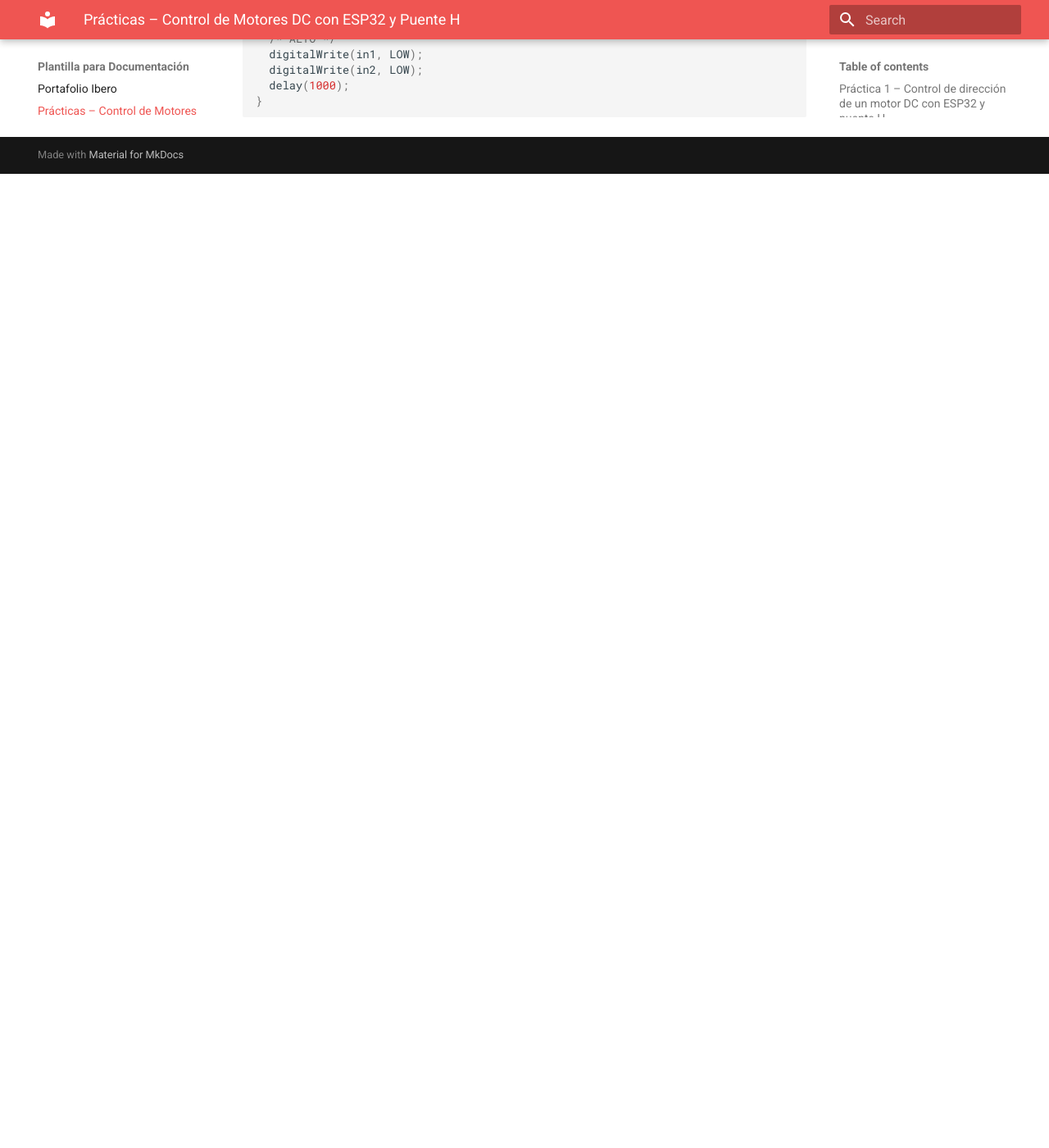
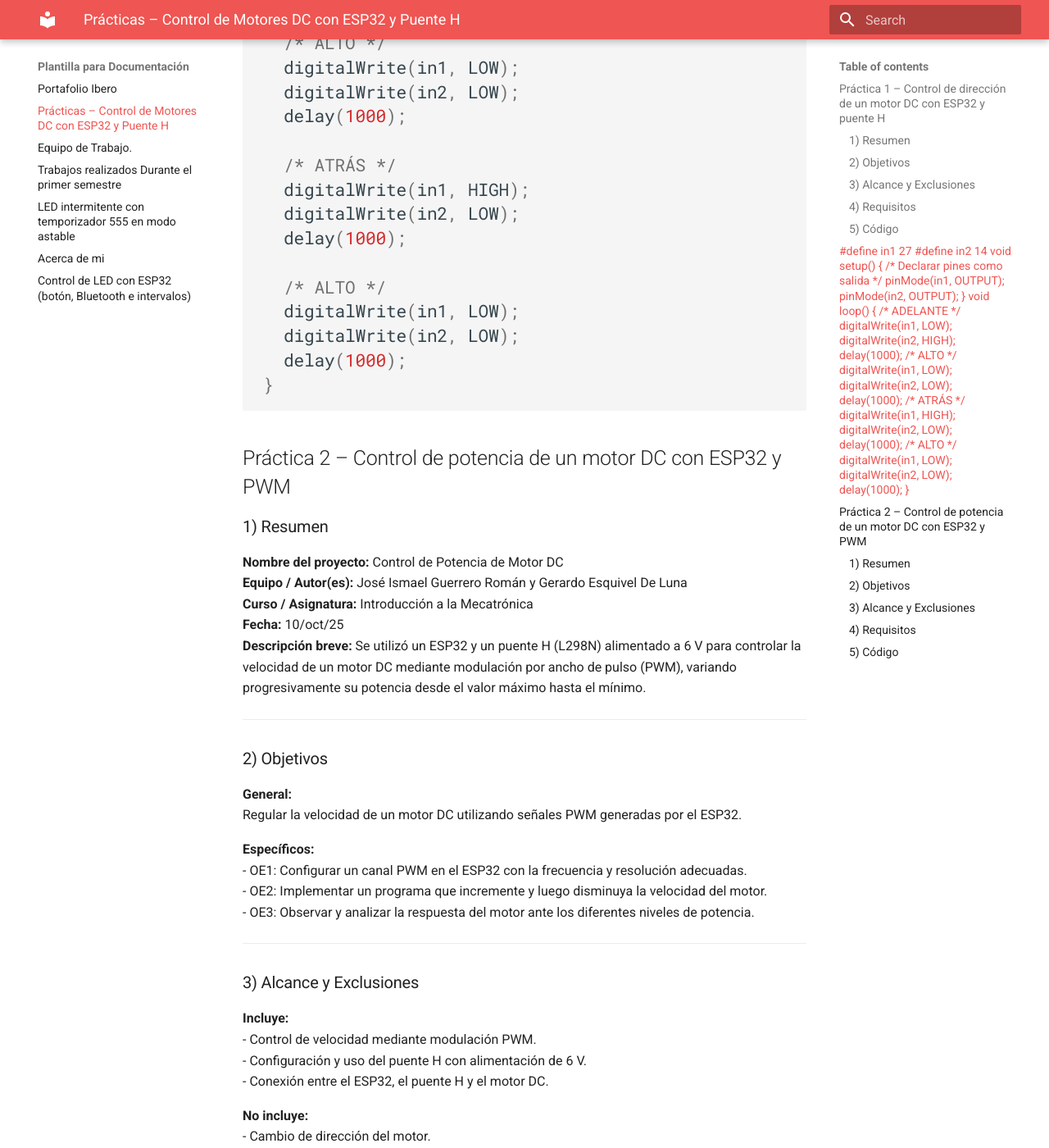
Before and after one commit to Joy-2307/Portafolio_Ibero_JIGR, an MkDocs documentation site: the page built from docs/Control de motores DC con ESP32 y Puente H.md, in a window 1280 px wide and 1400 px high, scrolled down 2194 px. Shown: the whole window at 82% size. Built offline with MkDocs 1.6.1 and Material for MkDocs 9.7.7, drawn with Linux system fonts in a browser that asks for light colours; before the commit the page ends 2406 px from its top, so only the background shows below that; some of the changed text lies outside the part shown.

Commit message:
Update Control de motores DC con ESP32 y Puente H.md

````diff
--- a/docs/Control de motores DC con ESP32 y Puente H.md
+++ b/docs/Control de motores DC con ESP32 y Puente H.md
@@ -93,3 +93,109 @@
   delay(1000);
 }
 ```
+---
+##  Práctica 2 – Control de potencia de un motor DC con ESP32 y PWM
+
+### 1) Resumen
+**Nombre del proyecto:** Control de Potencia de Motor DC
+**Equipo / Autor(es):** José Ismael Guerrero Román y Gerardo Esquivel De Luna
+**Curso / Asignatura:** Introducción a la Mecatrónica
+**Fecha:** 10/oct/25
+**Descripción breve:** Se utilizó un ESP32 y un puente H (L298N) alimentado a 6 V para controlar la velocidad de un motor DC mediante modulación por ancho de pulso (PWM), variando progresivamente su potencia desde el valor máximo hasta el mínimo.
+
+---
+
+### 2) Objetivos
+**General:**
+Regular la velocidad de un motor DC utilizando señales PWM generadas por el ESP32.
+
+**Específicos:**
+- OE1: Configurar un canal PWM en el ESP32 con la frecuencia y resolución adecuadas.
+- OE2: Implementar un programa que incremente y luego disminuya la velocidad del motor.
+- OE3: Observar y analizar la respuesta del motor ante los diferentes niveles de potencia.
+
+---
+
+### 3) Alcance y Exclusiones
+**Incluye:**
+- Control de velocidad mediante modulación PWM.
+- Configuración y uso del puente H con alimentación de 6 V.
+- Conexión entre el ESP32, el puente H y el motor DC.
+
+**No incluye:**
+- Cambio de dirección del motor.
+- Lectura de sensores de velocidad o retroalimentación.
+- Control remoto o comunicación inalámbrica.
+
+---
+
+### 4) Requisitos
+
+**Software:**
+- Arduino IDE 2.x o superior.
+- Librería del ESP32 instalada desde el Gestor de Placas.
+
+**Hardware:**
+- ESP32 DevKit.
+- Puente H L298N.
+- Motor DC de 6 V.
+- Fuente externa de 6 V.
+- Protoboard y cables Dupont.
+
+**Conocimientos previos:**
+- Programación básica en Arduino y ESP32.
+- Conceptos de modulación por ancho de pulso (PWM).
+- Electrónica básica y conexiones con puente H.
+
+---
+
+### 5) Código
+
+```cpp
+#define IN1 27
+#define IN2 14
+#define PWM_PIN 12
+
+// Configuración del canal PWM
+#define PWM_CHANNEL 0
+#define PWM_FREQ 1000   // Frecuencia de 1 kHz
+#define PWM_RES 8       // Resolución de 8 bits (valores 0 a 255)
+
+void setup() {
+  /* Configurar pines de salida */
+  pinMode(IN1, OUTPUT);
+  pinMode(IN2, OUTPUT);
+
+  /* Configurar canal PWM */
+  ledcSetup(PWM_CHANNEL, PWM_FREQ, PWM_RES);
+
+  /* Asociar el pin físico al canal PWM */
+  ledcAttachPin(PWM_PIN, PWM_CHANNEL);
+}
+
+void loop() {
+  /* GIRO HACIA ADELANTE */
+  digitalWrite(IN1, LOW);
+  digitalWrite(IN2, HIGH);
+
+  /* Aumentar gradualmente la velocidad */
+  for (int i = 0; i <= 255; i++) {
+    ledcWrite(PWM_CHANNEL, i);
+    delay(10);  // Aumento progresivo
+  }
+
+  /* Mantener velocidad máxima */
+  delay(1000);
+
+  /* Disminuir gradualmente la velocidad */
+  for (int i = 255; i >= 0; i--) {
+    ledcWrite(PWM_CHANNEL, i);
+    delay(10);  // Disminución progresiva
+  }
+
+  /* Detener el motor */
+  digitalWrite(IN1, LOW);
+  digitalWrite(IN2, LOW);
+  delay(1000);
+}
+```
````
